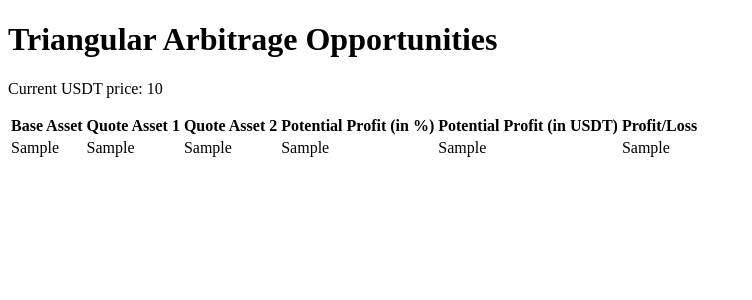
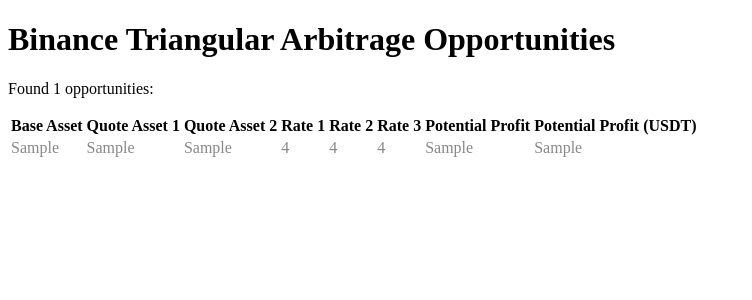
Before and after one commit to alaminizaan100/webprice, a Flask app: template templates/index.html in a window 1280 px wide. Shown: the top 300 px of the page, without its empty margins (0-752 px from the left). Run offline with Flask 2, Linux system fonts and the light colour scheme; the template is opened without the code that fills it: most values are stand-ins (such as "Sample title", 1, 10 or a date in 2020).

Commit message:
Update index.html

```diff
--- a/templates/index.html
+++ b/templates/index.html
@@ -1,30 +1,39 @@
 <!DOCTYPE html>
 <html>
   <head>
-    <title>Triangular Arbitrage Opportunities</title>
+    <meta charset="UTF-8">
+    <title>Binance Triangular Arbitrage Opportunities</title>
   </head>
   <body>
-    <h1>Triangular Arbitrage Opportunities</h1>
-    <p>Current USDT price: {{ usdt_price }}</p>
+    <h1>Binance Triangular Arbitrage Opportunities</h1>
+    <p>Found {{ num_opportunities }} opportunities:</p>
     <table>
+      <thead>
         <tr>
           <th>Base Asset</th>
           <th>Quote Asset 1</th>
           <th>Quote Asset 2</th>
-        <th>Potential Profit (in %)</th>
-        <th>Potential Profit (in USDT)</th>
-        <th>Profit/Loss</th>
+          <th>Rate 1</th>
+          <th>Rate 2</th>
+          <th>Rate 3</th>
+          <th>Potential Profit</th>
+          <th>Potential Profit (USDT)</th>
         </tr>
+      </thead>
+      <tbody>
         {% for opportunity in opportunities %}
-        <tr>
-          <td>{{ opportunity['base_asset'] }}</td>
-          <td>{{ opportunity['quote_asset_1'] }}</td>
-          <td>{{ opportunity['quote_asset_2'] }}</td>
-          <td>{{ opportunity['potential_profit'] }}</td>
-          <td>{{ opportunity['potential_profit_usdt'] }}</td>
-          <td>{{ opportunity['profit_or_loss'] }}</td>
+        <tr style="color:{{ opportunity.color }}">
+          <td>{{ opportunity.base_asset }}</td>
+          <td>{{ opportunity.quote_asset_1 }}</td>
+          <td>{{ opportunity.quote_asset_2 }}</td>
+          <td>{{ opportunity.rate_1 }}</td>
+          <td>{{ opportunity.rate_2 }}</td>
+          <td>{{ opportunity.rate_3 }}</td>
+          <td>{{ opportunity.potential_profit }}</td>
+          <td>{{ opportunity.potential_profit_usdt }}</td>
         </tr>
         {% endfor %}
+      </tbody>
     </table>
   </body>
 </html>
```
Lines whose indentation alone changed are shown as unchanged.
